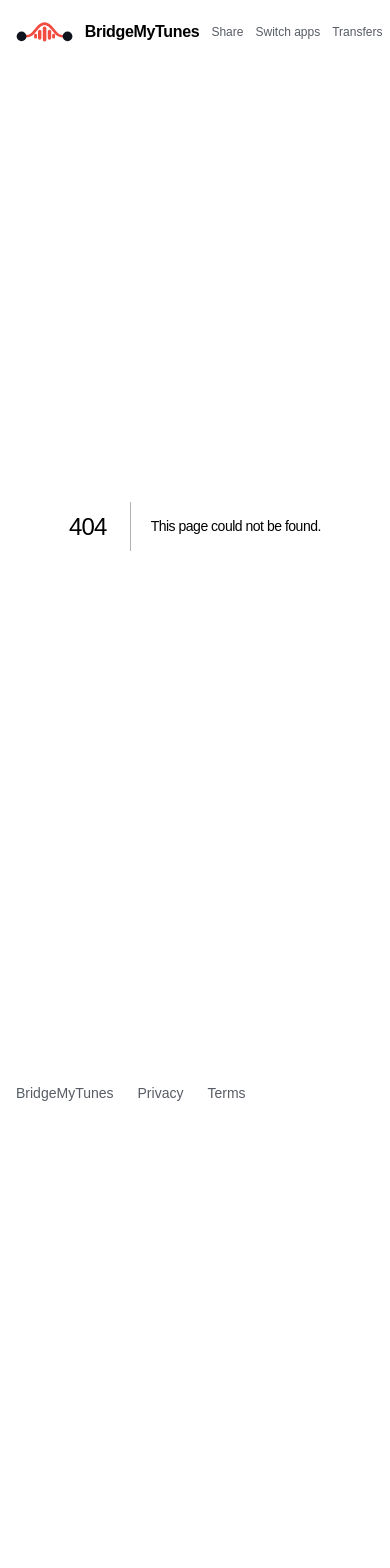
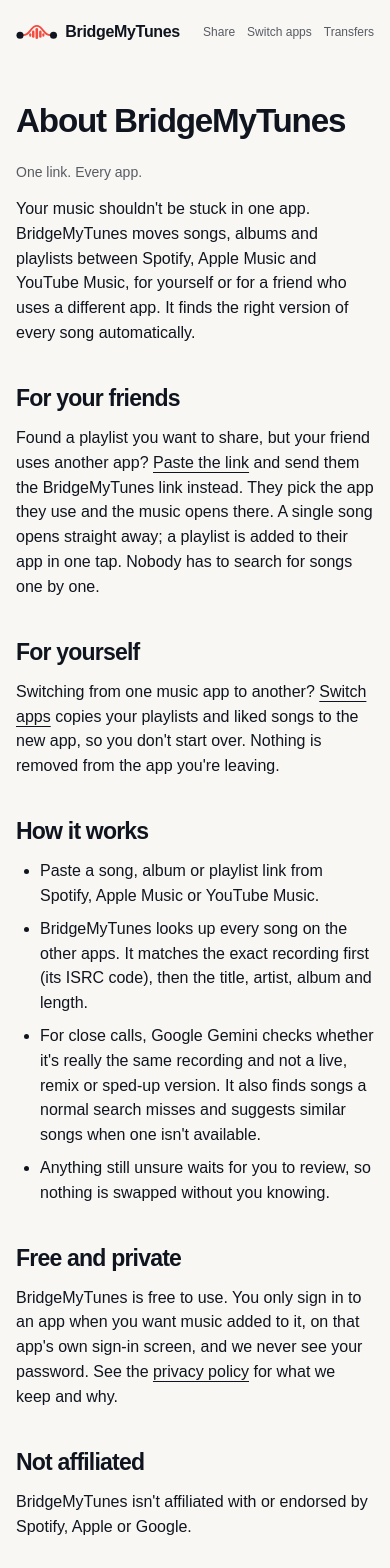
Before and after one commit to KushagraRishi/BridgeMyTunes, a Next.js app: page /about in a window 390 px wide. Before the commit this address had no page. Shown: the top 1568 px of the page. Before the commit the page ends 1168 px from the top, so only its background shows below. Built offline with nearby package versions, Linux system fonts and the light colour scheme; a web font is replaced by a local one.

Commit message:
Add an About page to the footer and shrink the phone logo

```diff
--- /dev/null
+++ b/src/app/about/page.tsx
@@ -0,0 +1,51 @@
+import type { Metadata } from "next";
+import Link from "next/link";
+
+export const metadata: Metadata = {
+  title: "About · BridgeMyTunes",
+  description: "What BridgeMyTunes is and how it helps you share and move music between Spotify, Apple Music and YouTube Music.",
+};
+
+export default function About() {
+  return (
+    <article className="prose">
+      <h1>About BridgeMyTunes</h1>
+      <p className="label">One link. Every app.</p>
+      <p>
+        Your music shouldn&apos;t be stuck in one app. BridgeMyTunes moves songs, albums and playlists between Spotify, Apple
+        Music and YouTube Music, for yourself or for a friend who uses a different app. It finds the right version of every
+        song automatically.
+      </p>
+
+      <h2>For your friends</h2>
+      <p>
+        Found a playlist you want to share, but your friend uses another app? <Link href="/">Paste the link</Link> and send them
+        the BridgeMyTunes link instead. They pick the app they use and the music opens there. A single song opens straight
+        away; a playlist is added to their app in one tap. Nobody has to search for songs one by one.
+      </p>
+
+      <h2>For yourself</h2>
+      <p>
+        Switching from one music app to another? <Link href="/switch">Switch apps</Link> copies your playlists and liked songs
+        to the new app, so you don&apos;t start over. Nothing is removed from the app you&apos;re leaving.
+      </p>
+
+      <h2>How it works</h2>
+      <ul>
+        <li>Paste a song, album or playlist link from Spotify, Apple Music or YouTube Music.</li>
+        <li>BridgeMyTunes looks up every song on the other apps. It matches the exact recording first (its ISRC code), then the title, artist, album and length.</li>
+        <li>For close calls, Google Gemini checks whether it&apos;s really the same recording and not a live, remix or sped-up version. It also finds songs a normal search misses and suggests similar songs when one isn&apos;t available.</li>
+        <li>Anything still unsure waits for you to review, so nothing is swapped without you knowing.</li>
+      </ul>
+
+      <h2>Free and private</h2>
+      <p>
+        BridgeMyTunes is free to use. You only sign in to an app when you want music added to it, on that app&apos;s own sign-in
+        screen, and we never see your password. See the <Link href="/privacy">privacy policy</Link> for what we keep and why.
+      </p>
+
+      <h2>Not affiliated</h2>
+      <p>BridgeMyTunes isn&apos;t affiliated with or endorsed by Spotify, Apple or Google.</p>
+    </article>
+  );
+}
--- a/src/app/globals.css
+++ b/src/app/globals.css
@@ -139,6 +139,7 @@
 @media (max-width: 40rem) {
   .nav { gap: var(--space-sm); }
   .topbar__inner { min-height: var(--space-2xl); gap: var(--space-sm); }
-  .wordmark { font-size: var(--text-md); }
+  .wordmark { font-size: var(--text-md); gap: var(--space-xs); }
+  .wordmark .mark { height: 16px; width: auto; }
   .nav a { font-size: var(--text-xs); }
 }
--- a/src/app/layout.tsx
+++ b/src/app/layout.tsx
@@ -33,6 +33,7 @@ export default function RootLayout({ children }: LayoutProps<"/">) {
           <footer className="footer">
             <div className="wrap footer__inner">
               <span>BridgeMyTunes</span>
+              <Link href="/about">About</Link>
               <Link href="/privacy">Privacy</Link>
               <Link href="/terms">Terms</Link>
             </div>
```
